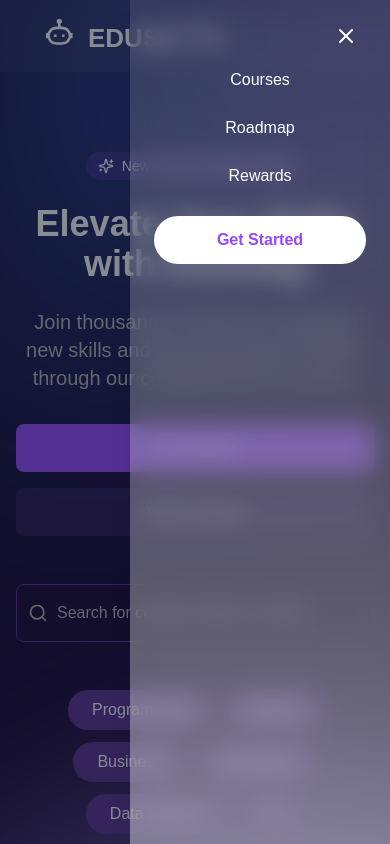
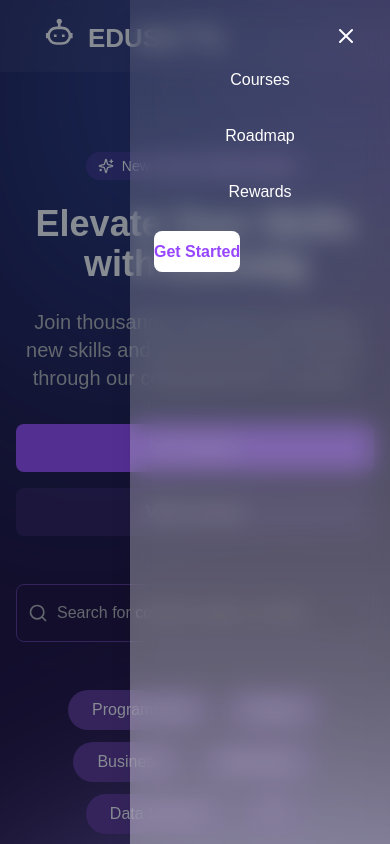
Before and after one commit to SAIG-KMITL/edusaig, a Next.js app: page / in a window 390 px wide. Both pictures are taken after a click on the icon 346 px from the left and 36 px from the top of the page. Shown: the top 844 px of the page. Built offline with nearby package versions, Linux system fonts and the light colour scheme; no server answers.

Commit message:
feat: implement navbar with user action

```diff
--- a/src/app/(overview)/layout.tsx
+++ b/src/app/(overview)/layout.tsx
@@ -1,15 +1,18 @@
+import { fetchUserAction } from "@/actions/userAction";
 import BackgroundContainer from "@/components/Containers/BackgroundContainer";
 import Footer from "@/components/Navbar/Footer";
 import Navbar from "@/components/Navbar/Navbar";
+import { UserResponseType } from "@/types/user.type";
 
-export default function Layout({
+export default async function Layout({
   children,
 }: Readonly<{
   children: React.ReactNode;
 }>) {
+  const user = await fetchUserAction();
   return (
     <BackgroundContainer>
-      <Navbar />
+      <Navbar user={user.data as UserResponseType} />
       <div>{children}</div>
       <Footer />
     </BackgroundContainer>
--- a/src/app/page.tsx
+++ b/src/app/page.tsx
@@ -1,11 +1,14 @@
+import { fetchUserAction } from "@/actions/userAction";
 import Footer from "@/components/Navbar/Footer";
 import Navbar from "@/components/Navbar/Navbar";
+import { UserResponseType } from "@/types/user.type";
 import HomeUI from "./shared/(ui)/HomeUI";
 
-export default function Home() {
+export default async function Home() {
+  const user = await fetchUserAction();
   return (
     <>
-      <Navbar />
+      <Navbar user={user.data as UserResponseType} />
       <HomeUI />
       <Footer />
     </>
--- a/src/components/Navbar/Navbar.tsx
+++ b/src/components/Navbar/Navbar.tsx
@@ -1,27 +1,90 @@
 "use client";
 
 import { navbarButtons } from "@/constants/navbar";
-import { MenuIcon, XIcon } from "lucide-react";
+import { UserResponseType } from "@/types/user.type";
+import { AnimatePresence, motion } from "framer-motion";
+import { MenuIcon, User, XIcon } from "lucide-react";
 import Image from "next/image";
 import Link from "next/link";
 import { usePathname } from "next/navigation";
 import { useState } from "react";
 
-function Navbar() {
-  const [isOpen, setIsOpen] = useState<Boolean>(false);
+type NavbarTypeProps = {
+  user: UserResponseType;
+};
+
+function Navbar({ user }: NavbarTypeProps) {
+  const [isOpen, setIsOpen] = useState<boolean>(false);
   const pathname = usePathname();
 
-  const Toggle = () => {
+  const toggleMenu = () => {
     setIsOpen(!isOpen);
+  };
+
+  const menuVariants = {
+    closed: {
+      x: "100%",
+      opacity: 0,
+      transition: {
+        type: "tween",
+        duration: 0.3,
+      },
+    },
+    open: {
+      x: 0,
+      opacity: 1,
+      transition: {
+        type: "tween",
+        duration: 0.3,
+      },
+    },
+  };
+
+  const overlayVariants = {
+    closed: {
+      opacity: 0,
+      transition: {
+        duration: 0.3,
+      },
+    },
+    open: {
+      opacity: 0.5,
+      transition: {
+        duration: 0.3,
+      },
+    },
+  };
+
+  const buttonVariants = {
+    hover: {
+      scale: 1.05,
+      transition: {
+        type: "spring",
+        stiffness: 400,
+        damping: 10,
+      },
+    },
+    tap: {
+      scale: 0.95,
+    },
   };
 
   return (
     <div className="sticky top-0 z-20">
-      <div className="h-[72px] flex bg-white bg-opacity-5 backdrop-blur-md items-center justify-between px-[24px] relative z-10">
-        <div className="font-bold text-[26px] leading-[100%] text-white flex ml-5 pointer">
-          <Link href={"/"} className="flex flex-row items-center gap-3">
+      <motion.div
+        initial={{ y: -100 }}
+        animate={{ y: 0 }}
+        transition={{ type: "spring", stiffness: 100 }}
+        className="h-[72px] flex bg-white bg-opacity-5 backdrop-blur-md items-center justify-between px-6 relative z-10"
+      >
+        {/* Logo Section */}
+        <motion.div
+          whileHover={{ scale: 1.02 }}
+          className="font-bold text-[26px] leading-[100%] text-white flex ml-5 cursor-pointer"
+        >
+          <Link href="/" className="flex flex-row items-center gap-3">
             <Image
-              src={"/icons/logo.svg"}
+              src="/icons/logo.svg"
               width={32}
               height={32}
               alt="logo"
@@ -30,7 +93,7 @@ function Navbar() {
             <p className="flex flex-row items-baseline">
               EDUSA
               <Image
-                src={"/icons/wand.svg"}
+                src="/icons/wand.svg"
                 width={24}
                 height={24}
                 alt="wand icon"
@@ -38,78 +101,157 @@ function Navbar() {
               G
             </p>
           </Link>
-        </div>
+        </motion.div>
+
+        {/* Desktop Navigation */}
         <div className="items-center font-medium md:flex text-white">
-          {navbarButtons.map((button, index) => {
-            return (
+          {navbarButtons.map((button, index) => (
+            <motion.div
+              key={index}
+              whileHover="hover"
+              whileTap="tap"
+              variants={buttonVariants}
+            >
               <Link
-                key={index}
                 href={button.link}
-                className={`hidden md:block px-4 lg:px-6 py-6 h-[72px] transition ${
+                className={`hidden md:block px-4 lg:px-6 py-6 h-[72px] transition relative group ${
                   pathname.endsWith(button.link) && "font-bold text-lg"
-                } hover:bg-white hover:bg-opacity-5`}
+                }`}
               >
                 {button.label}
+                <motion.div
+                  className="absolute bottom-0 left-0 w-full h-[2px] bg-white opacity-0 group-hover:opacity-100"
+                  initial={{ scaleX: 0 }}
+                  whileHover={{ scaleX: 1 }}
+                  transition={{ duration: 0.2 }}
+                />
               </Link>
-            );
-          })}
-          {/* Waiting user data */}
-          <Link
-            href={"/login"}
-            className="hidden md:flex ml-6 px-5 py-2 rounded-lg border-skyblue transition mr-5 bg-white hover:bg-opacity-85 font-semibold text-electricViolet"
+            </motion.div>
+          ))}
+
+          {/* Authentication Button */}
+          <motion.div
+            whileHover="hover"
+            whileTap="tap"
+            variants={buttonVariants}
           >
-            Get Started
-          </Link>
-
-          {!isOpen && (
-            <MenuIcon
-              onClick={Toggle}
-              className="md:hidden cursor-pointer w-10 h-10 p-2 rounded-full hover:bg-white hover:bg-opacity-10"
-            />
-          )}
-        </div>
-      </div>
-
-      {/* Mobile */}
-      {isOpen ? (
-        <div>
-          <div className="md:hidden z-20 fixed top-0 right-0 w-[260px] h-full shadow-xl bg-gradient-to-b from-[#ffffff1a] to-[#ffffff66] backdrop-blur-md transition">
-            <div className="pt-4 px-6 flex flex-row justify-end">
-              <XIcon
-                onClick={Toggle}
-                className="w-10 h-10 p-2 rounded-full text-white hover:bg-white hover:bg-opacity-10"
-              />
-            </div>
-            <div className="grid grid-cols-1 text-white">
-              {navbarButtons.map((button, index) => {
-                return (
-                  <Link
-                    key={index}
-                    href={button.link}
-                    className={`py-3 hover:bg-white hover:bg-opacity-10 text-center ${
-                      pathname.endsWith(button.link) && "font-bold text-lg"
-                    }`}
-                  >
-                    {button.label}
-                  </Link>
-                );
-              })}
+            {user ? (
               <Link
-                href={"/login"}
-                className="mx-6 mt-4 py-3 flex justify-center bg-trans-white rounded-full bg-white hover:bg-opacity-85 font-semibold text-electricViolet text-center"
+                href="/profile"
+                className="hidden md:flex ml-6 px-5 py-2 rounded-lg transition mr-5 bg-white hover:bg-opacity-85 font-semibold text-electricViolet"
+              >
+                <User className="w-5 h-5 mr-2" />
+                Profile
+              </Link>
+            ) : (
+              <Link
+                href="/login"
+                className="hidden md:flex ml-6 px-5 py-2 rounded-lg transition mr-5 bg-white hover:bg-opacity-85 font-semibold text-electricViolet"
               >
                 Get Started
               </Link>
-            </div>
-          </div>
-          <div
-            onClick={Toggle}
-            className="md:hidden fixed top-0 z-10 h-[100vh] w-full bg-gray-900 opacity-50"
-          />
+            )}
+          </motion.div>
+
+          {/* Mobile Menu Button */}
+          {!isOpen && (
+            <motion.div whileHover={{ scale: 1.1 }} whileTap={{ scale: 0.9 }}>
+              <MenuIcon
+                onClick={toggleMenu}
+                className="md:hidden cursor-pointer w-10 h-10 p-2 rounded-full hover:bg-white hover:bg-opacity-10 text-white"
+              />
+            </motion.div>
+          )}
         </div>
-      ) : (
-        ""
-      )}
+      </motion.div>
+
+      {/* Mobile Menu */}
+      <AnimatePresence>
+        {isOpen && (
+          <>
+            {/* Overlay */}
+            <motion.div
+              initial="closed"
+              animate="open"
+              exit="closed"
+              variants={overlayVariants}
+              onClick={toggleMenu}
+              className="md:hidden fixed inset-0 bg-gray-900 z-10"
+            />
+
+            {/* Mobile Menu Content */}
+            <motion.div
+              initial="closed"
+              animate="open"
+              exit="closed"
+              variants={menuVariants}
+              className="md:hidden z-20 fixed top-0 right-0 w-[260px] h-full shadow-xl bg-gradient-to-b from-[#ffffff1a] to-[#ffffff66] backdrop-blur-md"
+            >
+              <div className="pt-4 px-6 flex flex-row justify-end">
+                <motion.div
+                  whileHover={{ scale: 1.1 }}
+                  whileTap={{ scale: 0.9 }}
+                >
+                  <XIcon
+                    onClick={toggleMenu}
+                    className="w-10 h-10 p-2 rounded-full text-white hover:bg-white hover:bg-opacity-10"
+                  />
+                </motion.div>
+              </div>
+
+              <motion.div
+                className="grid grid-cols-1 text-white gap-2"
+                initial={{ opacity: 0, y: 20 }}
+                animate={{ opacity: 1, y: 0 }}
+                transition={{ delay: 0.2 }}
+              >
+                {navbarButtons.map((button, index) => (
+                  <motion.div
+                    key={index}
+                    whileHover={{ scale: 1.02 }}
+                    whileTap={{ scale: 0.98 }}
+                  >
+                    <Link
+                      href={button.link}
+                      className={`py-3 px-6 hover:bg-white hover:bg-opacity-10 block text-center transition-colors ${
+                        pathname.endsWith(button.link) && "font-bold text-lg"
+                      }`}
+                      onClick={toggleMenu}
+                    >
+                      {button.label}
+                    </Link>
+                  </motion.div>
+                ))}
+
+                <motion.div
+                  whileHover={{ scale: 1.02 }}
+                  whileTap={{ scale: 0.98 }}
+                  className="px-6 pt-4"
+                >
+                  {user ? (
+                    <Link
+                      href="/profile"
+                      className="w-full py-3 bg-white hover:bg-opacity-90 rounded-lg font-semibold text-electricViolet flex items-center justify-center gap-2"
+                      onClick={toggleMenu}
+                    >
+                      <User className="w-5 h-5" />
+                      Profile
+                    </Link>
+                  ) : (
+                    <Link
+                      href="/login"
+                      className="w-full py-3 bg-white hover:bg-opacity-90 rounded-lg font-semibold text-electricViolet text-center"
+                      onClick={toggleMenu}
+                    >
+                      Get Started
+                    </Link>
+                  )}
+                </motion.div>
+              </motion.div>
+            </motion.div>
+          </>
+        )}
+      </AnimatePresence>
     </div>
   );
 }
--- a/src/components/Toast/Toast.tsx
+++ b/src/components/Toast/Toast.tsx
@@ -8,7 +8,6 @@ export const Toast = (
     case "success":
       return toast.success(message);
     case "error":
-      console.log("error: ", message);
       return toast.error(message);
     case "loading":
       return toast.loading(message);
```
Also changed, not shown: src/app/shared/(ui)/ProfileUI.tsx (+20 -12 lines).
